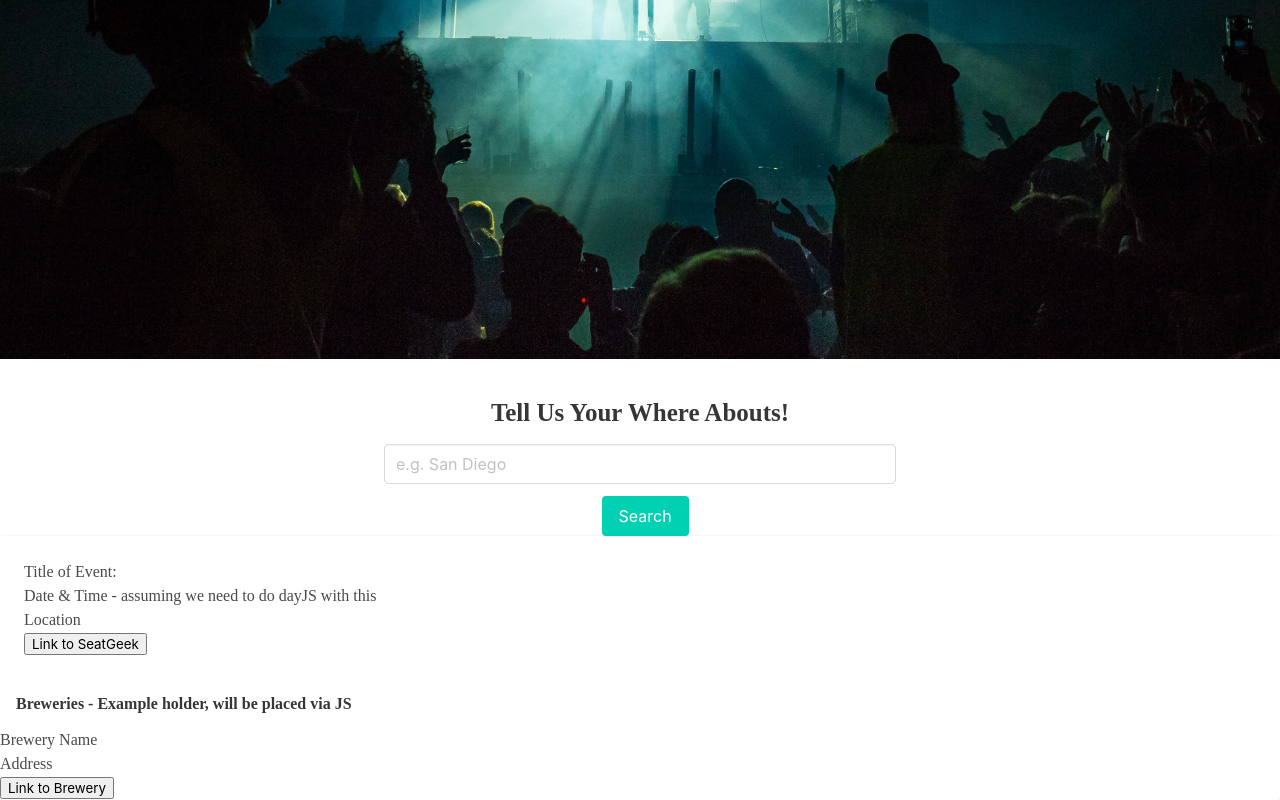
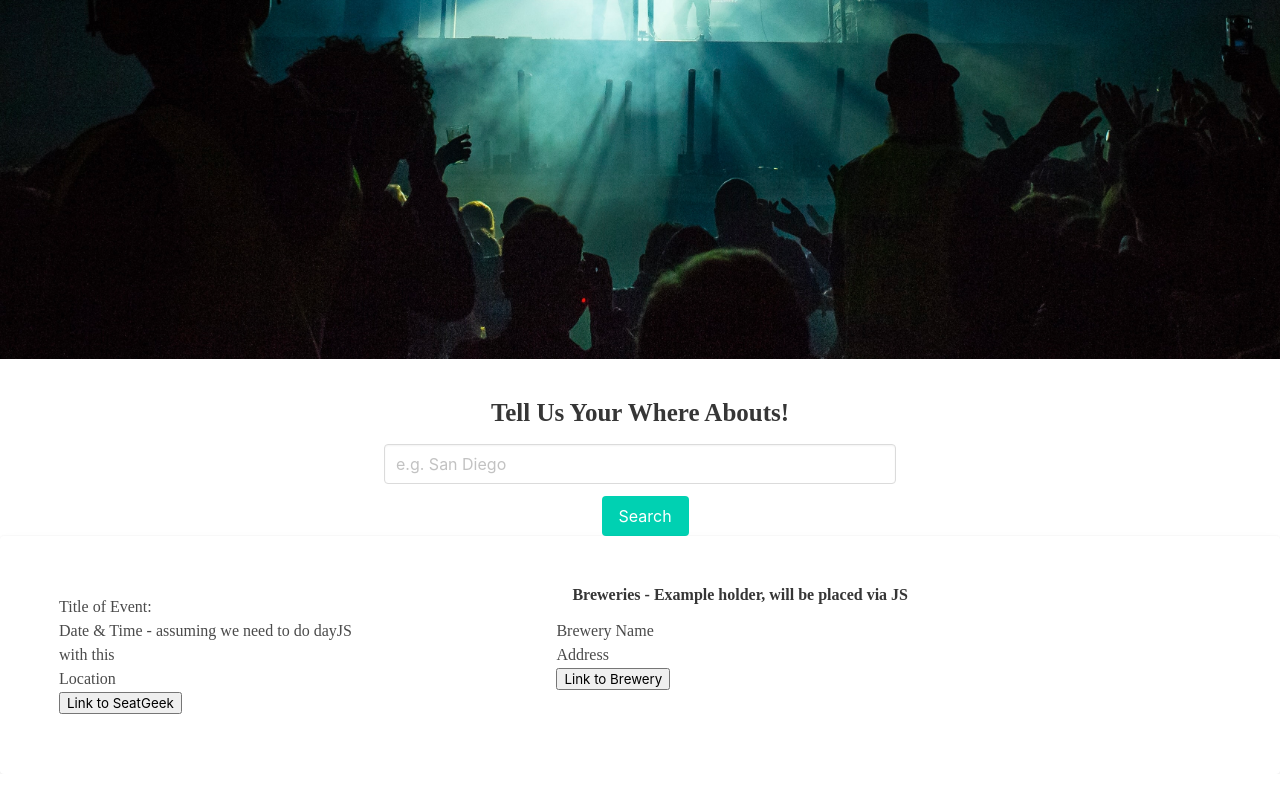
Before and after one commit to anaunique24/Craft_Events, a plain HTML site: page index.html in a window 1280 px wide. Shown: the part 318-1118 px from the top of the page. After the commit the page ends 1092 px from the top, so only its background shows below. Drawn offline with nearby package versions, Linux system fonts and the light colour scheme.

Commit message:
added new style to cards

```diff
--- a/assets/css/style.css
+++ b/assets/css/style.css
@@ -61,3 +61,17 @@ a {
 /* .tile.is-ancestor {
     align-items: center;
 } */
+
+.card {
+    display: flex;
+    flex-direction: row;
+    padding: 35px;
+}
+
+.seatgeek {
+    padding-right: 15%;
+}
+
+.cardBrew {
+    padding-left: 10%;
+}
--- a/index.html
+++ b/index.html
@@ -51,7 +51,7 @@
                 <li><button type="button">Link to SeatGeek</button></li>
           </div>
         </div>
-        <div class="card-containers">
+        <div class="cardBrew">
             <p class="card-header-title">
               Breweries - Example holder, will be placed via JS
             </p>
```
